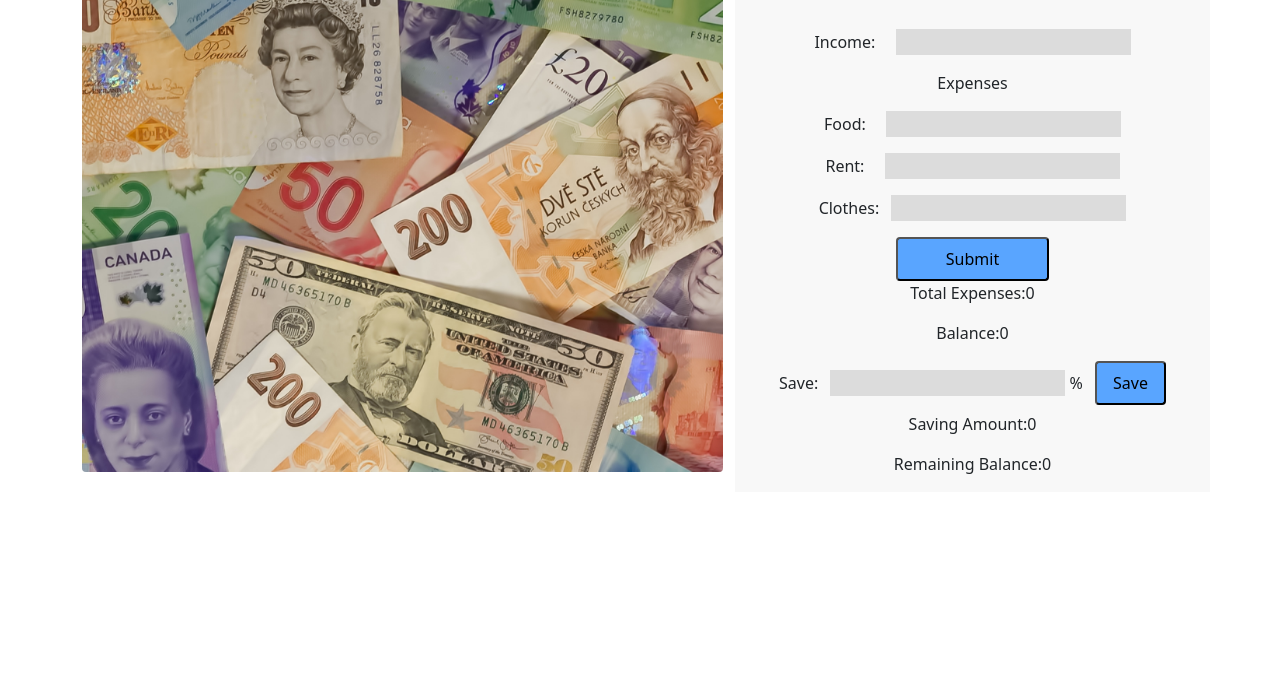
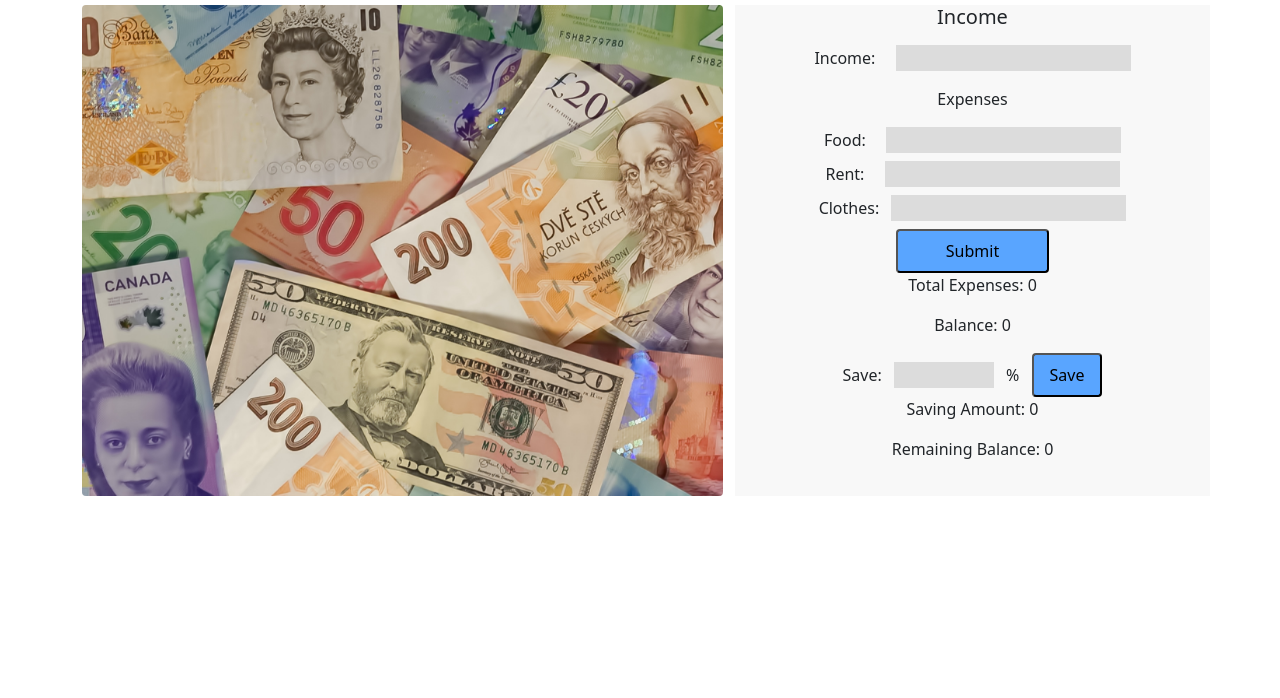
Before and after one commit to tamim542/money-master_assignment-5, a plain HTML site: page index.html in a window 1280 px wide. Shown: the part 102-800 px from the top of the page. Drawn offline with nearby package versions, Linux system fonts and the light colour scheme.

Commit message:
js without error handeling five

```diff
--- a/index.html
+++ b/index.html
@@ -22,20 +22,20 @@
 
 <body>
     <header>
-        <h2 class="title-text">Money Transaction</h2>
+        <h2 class="title-text pb-4">Money Transaction</h2>
     </header>
 
     <main>
         <section class="container">
             <div class="row">
 
-            <div class="col-lg-7 col-sm-12">
+            <div class="col-lg-7 col-sm-12 ">
             <img  src="john-mcarthur-ROQzKIAdY78-unsplash.jpg" class="img-fluid rounded" alt="money-picture">
          </div>
 
-         <div class="col-lg-5 col-sm-12  bg-color">
+         <div class="col-lg-5 col-sm-12 bg-color">
             <div class="text-center" >
-                <h5 class="pb-3">Income</h5>
+                <h5 class="pb-2">Income</h5>
 
                 <!------------------------error sms------------>
 
@@ -44,18 +44,25 @@
 
                 <!------------------------error sms------------>
 
-               <span class=" pe-3">Income: </span>
+               <span class="text-end pe-3">Income: </span>
                <input id="income" class="  inputfield-color" type="number" >
-               <p class="pt-3">Expenses</p>
+
+                <p class="pt-3">Expenses</p>
+
 
                <span class="text-end pe-3">Food: </span>
-               <input id="food" class="mb-3  inputfield-color" type="number" ><br>
+               <input id="food" class="mb-2  inputfield-color" type="number" ><br>
+
+
 
                <span class="text-end pe-3">Rent: </span>
-               <input id="rent" class="mb-3  inputfield-color" type="number" ><br>
+               <input id="rent" class="mb-2  inputfield-color" type="number" ><br>
+
+
 
                <span class="text-end  pe-2">Clothes: </span>
-               <input id="cloth" class="mb-3  inputfield-color" type="number" ><br>
+               <input id="cloth" class="mb-2  inputfield-color" type="number" ><br>
+
 
                <button id="calculate-button" class=" px-5 py-2 rounded button-color">Submit</button>
 
@@ -67,20 +74,20 @@
 
                 <!------------------------error sms------------>
 
-               <p>Total Expenses:<span id="total-expenses">0</span></p>
-               <p>Balance:<span id="balance">0</span></p>
+               <p>Total Expenses: <span id="total-expenses">0</span></p>
+               <p>Balance: <span id="balance">0</span></p>
 
 
                  <!------------------------error sms------------>
 
-            <p id="save-input" class="error-case">❌ Please give positive number</p>
+                <p id="save-input" class="error-case">❌ Please give positive number</p>
 
 
-            <!------------------------error sms------------>
+                <!------------------------error sms------------>
 
                <span class="text-end  pe-2">Save: </span>
-               <input id="save" class="mb-3 w-25% inputfield-color" type="number" >
-                <span class="text-end  pe-2">% </span>
+               <input id="save" class="mb-2  inputfield-color input-width" type="number" >
+                <span class="text-end ps-2 pe-2"> % </span>
                 <button id="save-button" class=" px-3 py-2 rounded button-color">Save</button>
 
             <!------------------------error sms------------>
@@ -90,8 +97,8 @@
 
              <!------------------------error sms------------>
 
-                <p>Saving Amount:<span id="saving-amount">0</span></p>
-                <p>Remaining Balance:<span id="remaining-balance">0</span></p>
+                <p>Saving Amount: <span id="saving-amount">0</span></p>
+                <p>Remaining Balance: <span id="remaining-balance">0</span></p>
 
 
 
@@ -105,6 +112,6 @@
     </main>
 
     <!-----------javascript file----------->
-    <script src="money-master.js"></script>
+    <script src="js/money-master.js"></script>
 </body>
 </html>
--- a/money-master.css
+++ b/money-master.css
@@ -14,10 +14,13 @@
     background-color: #59A5FF;
 }
 .inputfield-color{
+
     border: #31A5AC;
     background-color: #DCDCDC;
 }
-
+.input-width{
+    width: 100px;
+}
 .error-case{
     color: firebrick;
     display: none;
```
Also changed, not shown: js/money-master.js (renamed from money-master.js).
